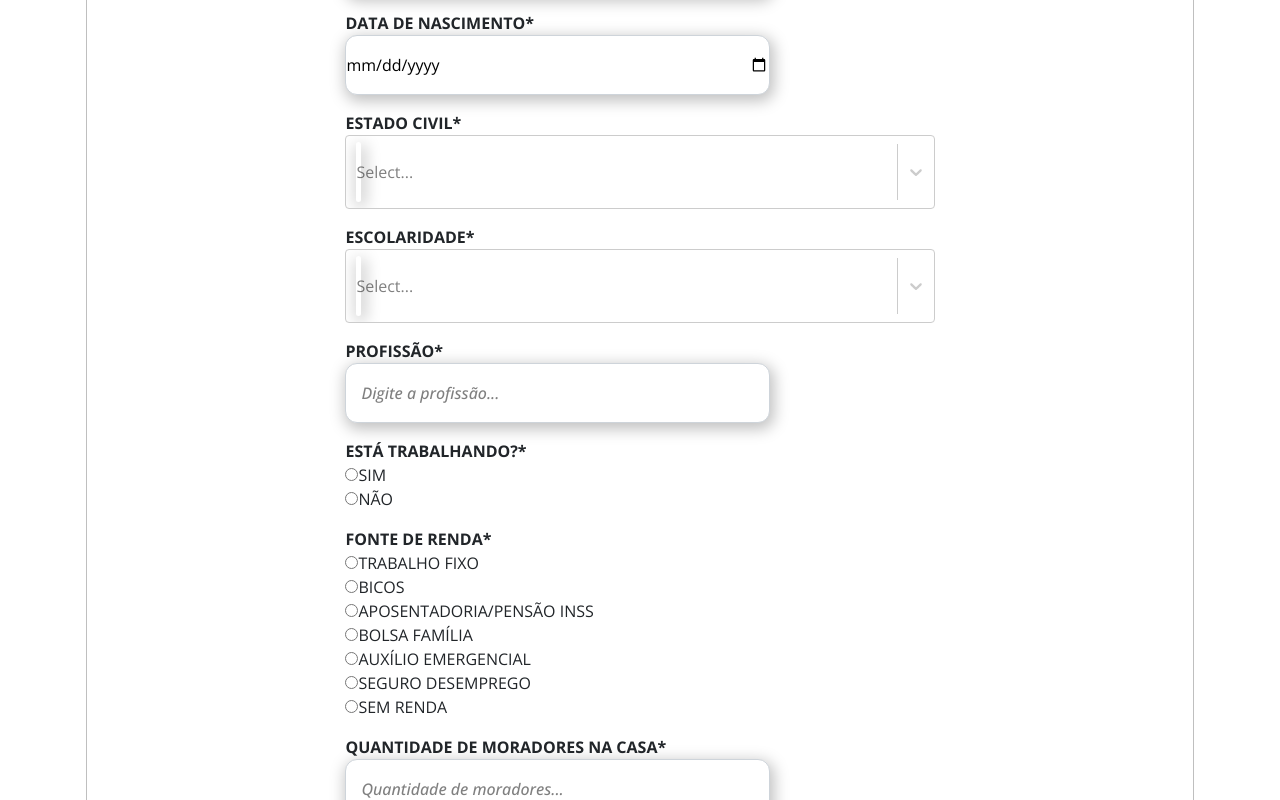
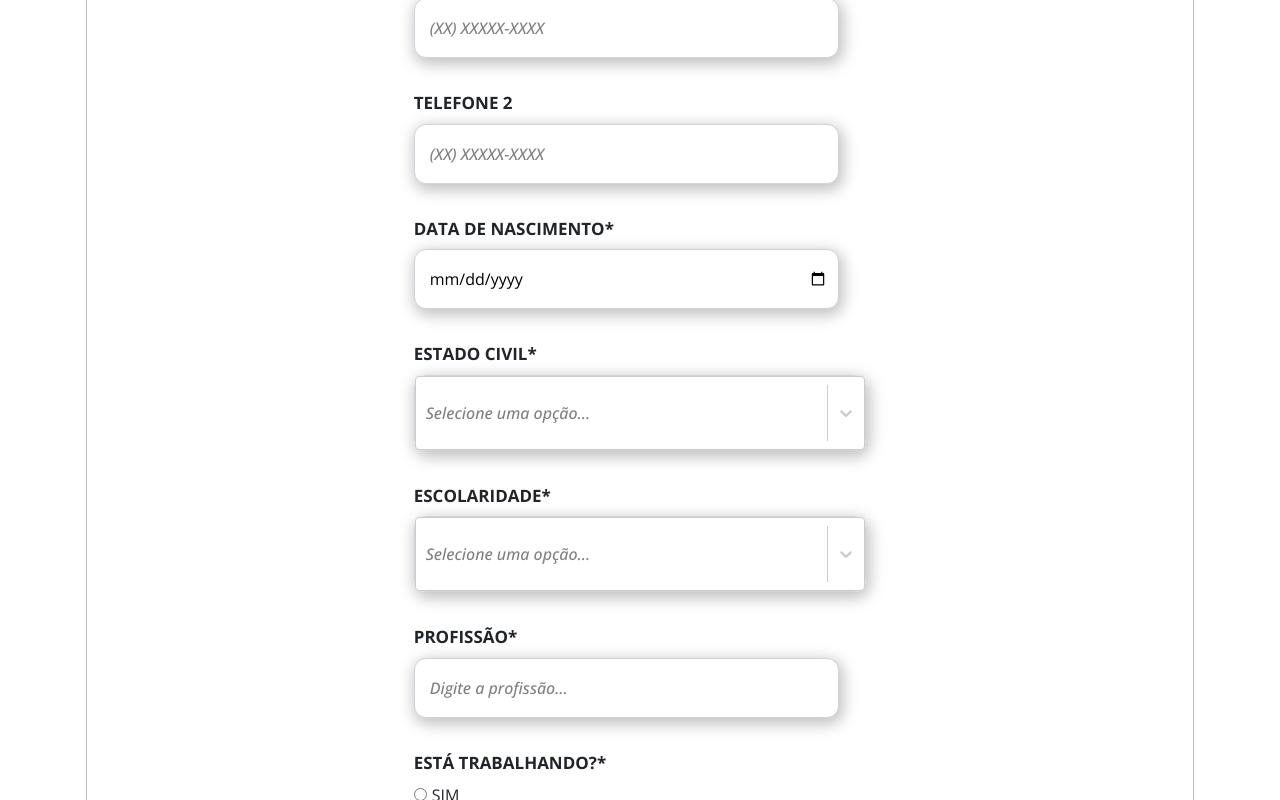
Before and after one commit to FabricioCruzz/Projeto-Bom-Samaritano-v2, a React (Create React App) app: page /cadastros/cadastrar in a window 1280 px wide. Shown: the part 1000-1800 px from the top of the page. Built offline with nearby package versions, Linux system fonts and the light colour scheme.

Commit message:
Estilizando form de cadastros

```diff
--- a/src/assets/styles/templates.scss
+++ b/src/assets/styles/templates.scss
@@ -44,21 +44,14 @@
     margin: 3.1rem auto 0 auto !important;
 }
 
-// Classe usada para retirar botões laterais dos inputs do tipo number
-.pbs-txt-appeareance{
-    &::-webkit-inner-spin-button,
-    &::-webkit-outer-spin-button{
-        -webkit-appearance: none;
-        margin: 0;
-    }
-}
-
 input {
     &[type="text"],
     &[type="text-area"],
     &[type="tel"],
     &[type="number"],
-    &[type="date"] {
+    &[type="date"],
+    &[type="password"] {
+        padding: 10px 10px 10px 15px;
         font-size: 1rem;
         box-sizing: border-box;
         width: 425px;
@@ -72,12 +65,19 @@ input {
             font-style: italic;
             font-weight: 500;
             color: $black-05;
-            padding: 10px 10px 10px 15px;
         }
 
         &:focus{
             border-color: $red-secondary-transparent;
             box-shadow: 0 0 0 0.25rem $red-secondary-transparent;
+        }
+    }
+    // Remove botões laterais dos inputs do tipo number
+    &[type="number"]{
+        &::-webkit-inner-spin-button,
+        &::-webkit-outer-spin-button{
+            -webkit-appearance: none;
+            margin: 0;
         }
     }
 }
--- a/src/components/cadastros/cadastrarFamilias/CadastroFamilias.js
+++ b/src/components/cadastros/cadastrarFamilias/CadastroFamilias.js
@@ -521,6 +521,7 @@ const CadastroFamilias = () =>{
                                         type="text-area"
                                         id="specialNeed"
                                         name="specialNeed"
+                                        placeholder="Alguma informação adicional?"
                                         />
                                     </Container>
 
--- a/src/components/cadastros/cadastrarFamilias/CadastroFamilias.scss
+++ b/src/components/cadastros/cadastrarFamilias/CadastroFamilias.scss
@@ -7,19 +7,66 @@
 .pbs-form {
     > fieldset {
         > .container {
-            margin: 1rem auto;
+            margin: 2rem auto;
         }
     }
 }
 
+.container {
 
+    > label[for="familyIncome"]:nth-child(2){
+        display: block;
+        font-size: 1.4rem;
+    }
 
-.container > input {
-    display: block;
+    > input {
+        display: block;
+    }
+
+    > label {
+        font-size: 1.063rem;
+        margin-bottom: 0.5rem;
+    }
+}
+
+#{selector-append("input", "[id="maritalStatus"], [id="schoolLevel"]")} {
+
+    width: 0;
+    box-shadow: none;
+
+    &:focus{
+        width: 0;
+        box-shadow: none;
+    }
+}
+
+.custom-select {
+
+    border: 0.3px solid $gray-01;
+    box-shadow: 2px 4px 15px 2px $black-025;
+    border-radius: 12px;
+
+    &::placeholder{
+        font-style: italic;
+        font-weight: 500;
+        color: $black-05;
+    }
+
+    &:focus{
+        border-color: $red-secondary-transparent;
+        box-shadow: 0 0 0 0.25rem $red-secondary-transparent;
+    }
+}
+
+.custom-select-placeholder {
+    font-style: italic;
+    font-weight: 500;
+    color: $black-05;
 }
 
 #{selector-append(".radio, .checkbox", "-btn-component")} {
     > label{
         font-weight: 400;
+        margin-left: 5px;
     }
 }
--- a/src/components/customSelect/CustomSelect.js
+++ b/src/components/customSelect/CustomSelect.js
@@ -2,6 +2,21 @@ import React from 'react'
 import Select from 'react-select'
 
 const CustomSelect = ({ id, options, field, form }) => {
+
+    const selectClassName = 'custom-select'
+    const selectClassPlaceholder = 'custom-select-placeholder'
+    const selectPlaceholder = 'Selecione uma opção...'
+
+    const customTheme = theme => {
+        return {
+            ...theme,
+            colors: {
+                ...theme.colors,
+                primary25: '#ec847d',
+                primary: '#ec847db3',
+            }
+        }
+    }
 
     const defaultValue = (options, value) => {
         return options ? options.find(option => option.value === value) : ""
@@ -10,9 +25,12 @@ const CustomSelect = ({ id, options, field, form }) => {
     return (
         <>
             <Select
+                theme={ customTheme }
                 options={ options }
+                className={ selectClassName }
                 inputId={ id }
                 name={ field.name }
+                placeholder={ <div className={ selectClassPlaceholder }>{ selectPlaceholder }</div> }
                 value={ defaultValue(options, field.value) }
                 onChange={ option => form.setFieldValue(field.name, option.value) }
                 onBlur={ field.onBlur }
--- a/src/components/estoque/cadastrarAlimentos/CadastroAlimentos.js
+++ b/src/components/estoque/cadastrarAlimentos/CadastroAlimentos.js
@@ -64,7 +64,6 @@ const CadastroAlimentos = () => {
                         <Form.Group className="mb-3" controlId="formDescription">
                             <Form.Label>Descrição</Form.Label>
                             <Form.Control
-                            className="pbs-inputs"
                             name="product"
                             onChange={ handleChange }
                             type="text"
@@ -94,7 +93,6 @@ const CadastroAlimentos = () => {
                         <Form.Group className="mb-3" controlId="formAmount">
                             <Form.Label>Quantidade</Form.Label>
                             <Form.Control
-                            className="pbs-txt-appeareance pbs-inputs"
                             name="amount"
                             onChange={ handleChange }
                             type="number"
```
